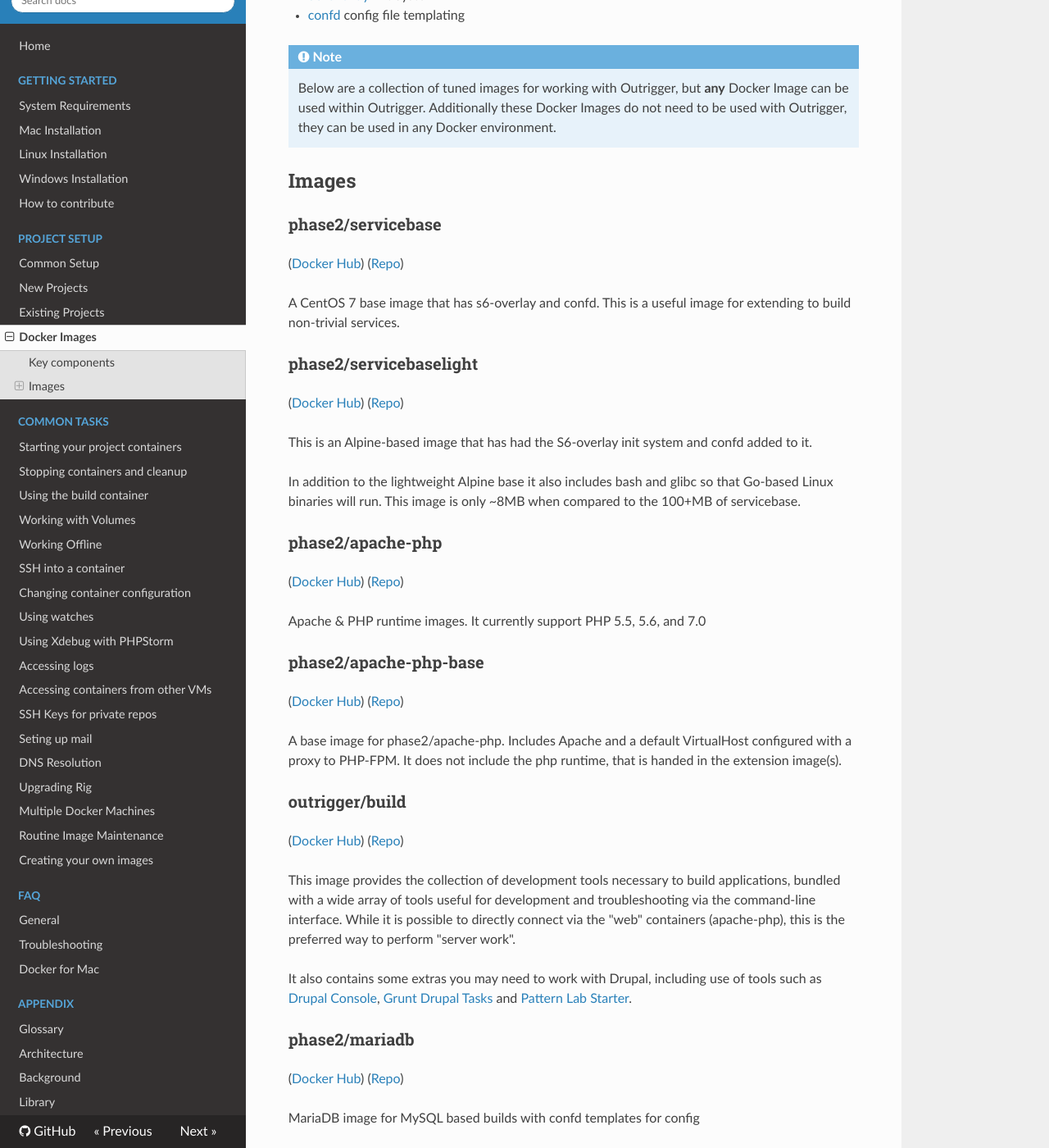
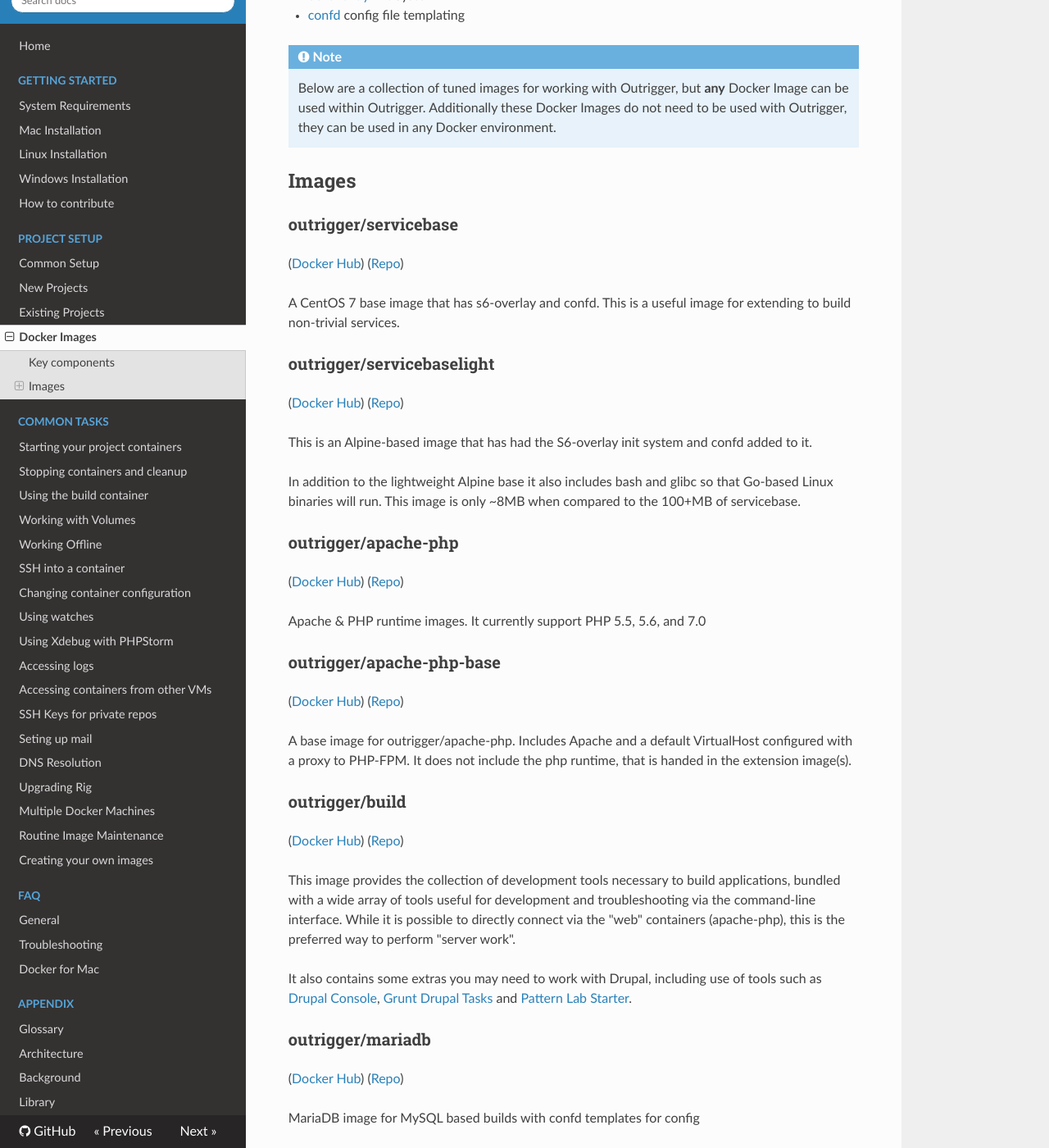
Before and after one commit to phase2/outrigger-docs, an MkDocs documentation site: the page built from docs/project-setup/docker-images.md, in a window 1280 px wide and 1400 px high, scrolled down 449 px. Shown: the whole window at 82% size. Built offline with MkDocs 1.6.1, drawn with Linux system fonts in a browser that asks for light colours; nearby versions of some CDN libraries; old or Windows-style settings are respelled for this version of MkDocs; some of the changed text lies outside the part shown.

Commit message:
Convert glossary of docker images to outrigger.

```diff
--- a/docs/project-setup/docker-images.md
+++ b/docs/project-setup/docker-images.md
@@ -18,32 +18,32 @@
 
 ## Images
 
-### phase2/servicebase
+### outrigger/servicebase
 
-([Docker Hub](https://hub.docker.com/r/phase2/servicebase/)) ([Repo](https://bitbucket.org/phase2tech/docker-servicebase))
+([Docker Hub](https://hub.docker.com/r/outrigger/servicebase/)) ([Repo](https://github.com/phase2/docker-servicebase))
 
 A CentOS 7 base image that has s6-overlay and confd. This is a useful image for extending to build non-trivial services.
 
-### phase2/servicebaselight
+### outrigger/servicebaselight
 
-([Docker Hub](https://hub.docker.com/r/phase2/servicebaselight/)) ([Repo](https://bitbucket.org/phase2tech/docker-servicebaselight))
+([Docker Hub](https://hub.docker.com/r/outrigger/servicebaselight/)) ([Repo](https://github.com/phase2/docker-servicebaselight))
 
 This is an Alpine-based image that has had the S6-overlay init system and confd added to it.
 
 In addition to the lightweight Alpine base it also includes bash and glibc so that Go-based Linux binaries will run. This
 image is only ~8MB when compared to the 100+MB of servicebase.
 
-### phase2/apache-php
+### outrigger/apache-php
 
-([Docker Hub](https://hub.docker.com/r/phase2/apache-php/)) ([Repo](https://bitbucket.org/phase2tech/docker-apache-php))
+([Docker Hub](https://hub.docker.com/r/outrigger/apache-php/)) ([Repo](https://github.com/phase2/docker-apache-php))
 
 Apache & PHP runtime images. It currently support PHP 5.5, 5.6, and 7.0
 
-### phase2/apache-php-base
+### outrigger/apache-php-base
 
-([Docker Hub](https://hub.docker.com/r/phase2/apache-php-base/)) ([Repo](https://bitbucket.org/phase2tech/docker-apache-php-base))
+([Docker Hub](https://hub.docker.com/r/outrigger/apache-php-base/)) ([Repo](https://github.com/phase2/docker-apache-php-base))
 
-A base image for phase2/apache-php. Includes Apache and a default VirtualHost configured with a proxy to PHP-FPM. It
+A base image for outrigger/apache-php. Includes Apache and a default VirtualHost configured with a proxy to PHP-FPM. It
 does not include the php runtime, that is handed in the extension image(s).
 
 ### outrigger/build
@@ -58,38 +58,38 @@
 [Drupal Console](https://drupalconsole.com/), [Grunt Drupal Tasks](https://github.com/phase2/grunt-drupal-tasks) and
 [Pattern Lab Starter](https://github.com/phase2/pattern-lab-starter).
 
-### phase2/mariadb
+### outrigger/mariadb
 
-([Docker Hub](https://hub.docker.com/r/phase2/mariadb/)) ([Repo](https://bitbucket.org/phase2tech/docker-mariadb))
+([Docker Hub](https://hub.docker.com/r/outrigger/mariadb/)) ([Repo](https://github.com/phase2/docker-mariadb))
 
 MariaDB image for MySQL based builds with confd templates for config
 
-### phase2/memcache
+### outrigger/memcache
 
-([Docker Hub](https://hub.docker.com/r/phase2/memcache/)) ([Repo](https://bitbucket.org/phase2tech/docker-memcache))
+([Docker Hub](https://hub.docker.com/r/outrigger/memcache/)) ([Repo](https://github.com/phase2/docker-memcache))
 
 Memcache image with configurable settings
 
-### phase2/redis
+### outrigger/redis
 
-([Docker Hub](https://hub.docker.com/r/phase2/redis/)) ([Repo](https://bitbucket.org/phase2tech/docker-redis))
+([Docker Hub](https://hub.docker.com/r/outrigger/redis/)) ([Repo](https://github.com/phase2/docker-redis))
 
 Redis image with a confd template for redis.conf
 
-### phase2/node
+### outrigger/node
 
-([Docker Hub](https://hub.docker.com/r/phase2/node/)) ([Repo](https://bitbucket.org/phase2tech/docker-node))
+([Docker Hub](https://hub.docker.com/r/outrigger/node/)) ([Repo](https://github.com/phase2/docker-node))
 
 Node image
 
-### phase2/varnish
+### outrigger/varnish
 
-([Docker Hub](https://hub.docker.com/r/phase2/varnish/)) ([Repo](https://bitbucket.org/phase2tech/docker-varnish))
+([Docker Hub](https://hub.docker.com/r/outrigger/varnish/)) ([Repo](https://github.com/phase2/docker-varnish))
 
 Varnish container with fancy environment variables for easy configuration
 
-### phase2/jenkins-docker
+### outrigger/jenkins-docker
 
-([Docker Hub](https://hub.docker.com/r/phase2/jenkins-docker/)) ([Repo](https://bitbucket.org/phase2tech/docker-jenkins-docker))
+([Docker Hub](https://hub.docker.com/r/outrigger/jenkins-docker/)) ([Repo](https://github.com/phase2/docker-jenkins-docker))
 
 Jenkins image that is built to be able to run Docker commands and launch containers. Docker-inception.
```
